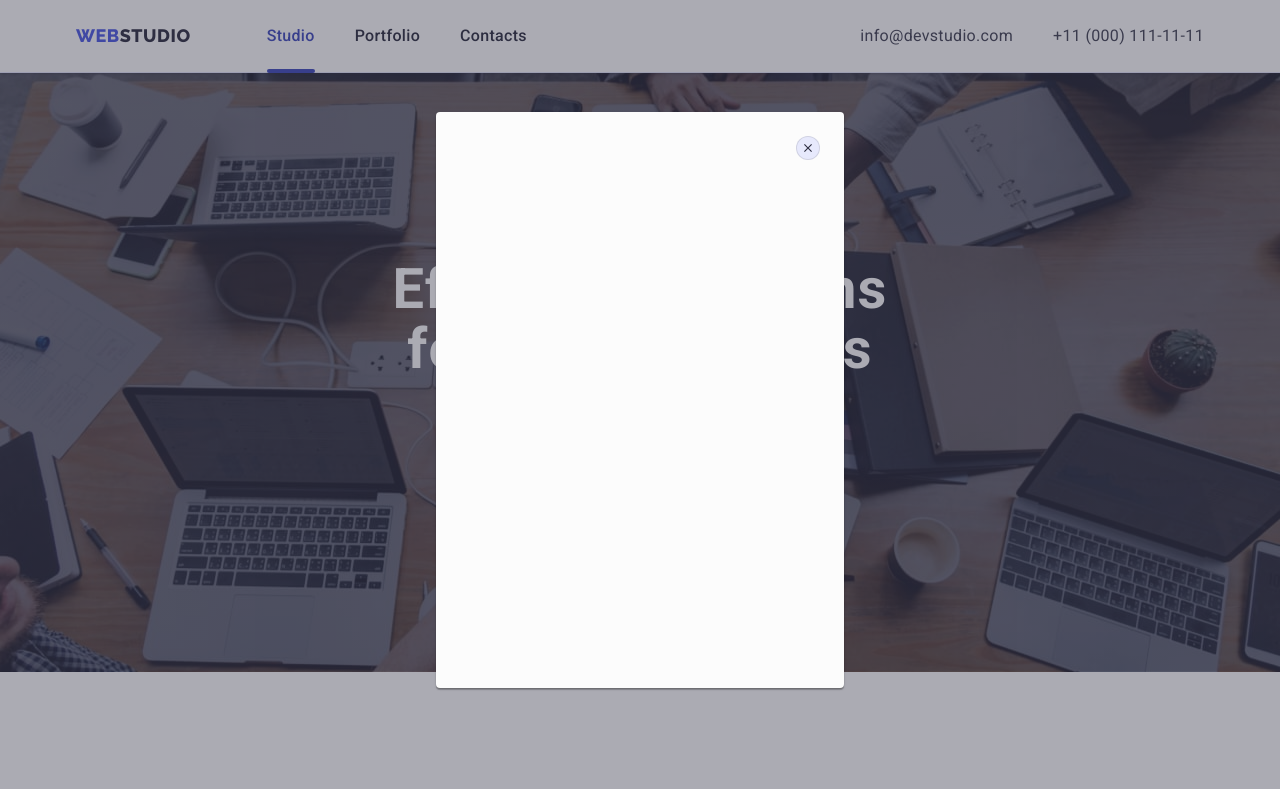
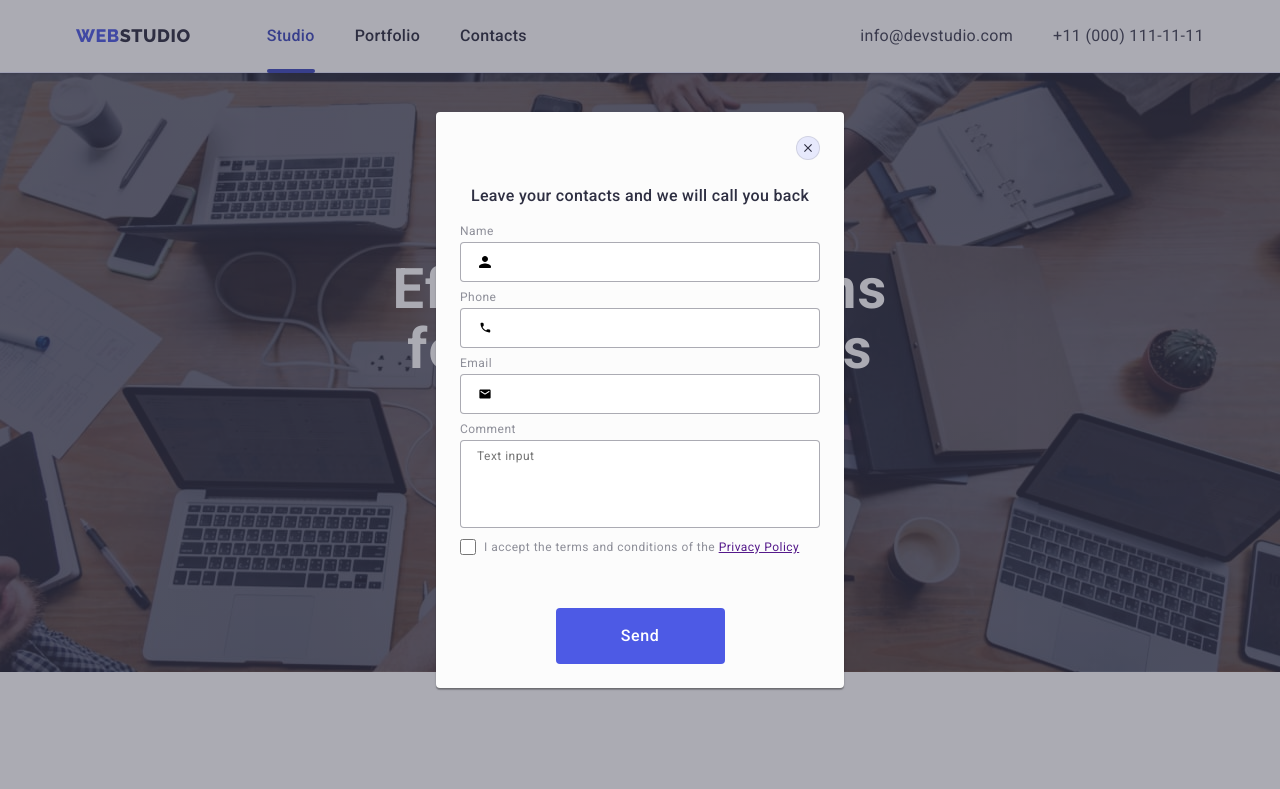
Before and after one commit to Yevhen-L/goit-markup-hw-06, a plain HTML site: page index.html in a window 1280 px wide. Both pictures are taken after a click on the button "Order Service". Shown: the top 789 px of the page. Drawn offline with nearby package versions, Linux system fonts and the light colour scheme.

Commit message:
add form in modal window

```diff
--- a/css/styles.css
+++ b/css/styles.css
@@ -836,3 +836,122 @@ button {
   visibility: hidden;
   pointer-events: 0;
 }
+
+/**
+  |============================
+  | FORMs MODAL WINDOW
+  |============================
+*/
+
+.title-modal {
+  font-family: "Roboto";
+  font-style: normal;
+  font-weight: 500;
+  font-size: 16px;
+  line-height: 24px;
+  text-align: center;
+  letter-spacing: 0.02em;
+  color: var(--brand-color-navy);
+  margin-top: 24px;
+}
+.modal-form {
+  display: flex;
+  justify-content: start;
+  flex-direction: column;
+  gap: 8px;
+  font-family: "Roboto";
+  font-style: normal;
+  font-weight: 400;
+  font-size: 12px;
+  margin-top: 16px;
+  line-height: 14px;
+  letter-spacing: 0.04em;
+  color: var(--brand-color-light-slate);
+  position: relative;
+  width: 360px;
+  height: 336px;
+  top: 0;
+  left: 0;
+}
+.user-name {
+  width: 360px;
+  height: 40px;
+  font-size: 12px;
+  margin-top: 4px;
+  padding-left: 38px;
+  pointer-events: none;
+  border: 1px solid rgba(46, 47, 66, 0.4);
+  border-radius: 4px;
+  color: var(--brand-color-navy);
+}
+
+.user-phone {
+  width: 360px;
+  height: 40px;
+  font-size: 12px;
+  margin-top: 4px;
+  padding-left: 38px;
+  border: 1px solid rgba(46, 47, 66, 0.4);
+  border-radius: 4px;
+  color: var(--brand-color-navy);
+}
+.user-email {
+  width: 360px;
+  height: 40px;
+  font-size: 12px;
+  margin-top: 4px;
+  padding-left: 38px;
+  border: 1px solid rgba(46, 47, 66, 0.4);
+  border-radius: 4px;
+  color: var(--brand-color-navy);
+}
+.user-comment {
+  width: 360px;
+  margin-top: 4px;
+  padding: 8px 16px;
+  resize: none;
+  border: 1px solid rgba(46, 47, 66, 0.4);
+  border-radius: 4px;
+  font-family: "Roboto";
+  font-style: normal;
+  font-weight: 400;
+  font-size: 12px;
+  line-height: 14px;
+  letter-spacing: 0.04em;
+  color: var(--brand-color-navy);
+}
+
+.user-checkbox {
+  width: 16px;
+  height: 16px;
+  line-height: 14px;
+  letter-spacing: 0.04em;
+  color: var(--brand-color-light-slate);
+  margin: 0 8px 0 0;
+}
+
+.label-title-chek {
+  display: flex;
+  align-items: center;
+  /* border: 1px solid rgba(46, 47, 66, 0.4); */
+  border-radius: 2px;
+}
+
+.privacy-policy {
+  line-height: 14px;
+  letter-spacing: 0.04em;
+  color: var(--brand-color-iris);
+  flex: none;
+  order: 1;
+}
+.label-title {
+}
+.form-text {
+  position: relative;
+}
+
+.modal-icon-input {
+  position: absolute;
+  left: 16px;
+  bottom: 11px;
+}
--- a/index.html
+++ b/index.html
@@ -67,6 +67,77 @@
               <use href="./images/icons.svg#icon-close-black-cross"></use>
             </svg>
           </button>
+
+
+          <h4 class="title-modal">Leave your contacts and we will call you back</h4>
+
+          <form name="signup_form" autocomplete="off" novalidate>
+
+            <div class="modal-form">
+
+              <label class="form-text">
+                <span class="label-title">Name</span>
+                <input class="user-name" type="text" name="user_name" required="on" />
+
+                <svg class="modal-icon-input" width="18" height="18">
+                  <use href="./images/icons.svg#icon-icon-person"></use>
+                </svg>
+
+              </label>
+
+              <label class="form-text">
+                <span class="label-title">Phone</span>
+                <input class="user-phone" type="tel" name="user_phone" />
+
+                <svg class="modal-icon-input" width="18" height="18">
+                  <use href="./images/icons.svg#icon-icon-phone"></use>
+                </svg>
+
+
+              </label>
+
+              <label class="form-text">
+                <span class="label-title">Email</span>
+                <input class="user-email" type="email" name="user_email" />
+
+                <svg class="modal-icon-input" width="18" height="18">
+                  <use href="./images/icons.svg#icon-icon-email"></use>
+                </svg>
+
+
+              </label>
+
+              <label class="form-text">
+                <span class="label-title">Comment</span>
+                <textarea class="user-comment" name="user_comment" rows="5" placeholder="Text input"></textarea>
+              </label>
+
+              <label class="label-title-chek">
+                <input class="user-checkbox" type="checkbox" name="user_checkbox" value="reading" />
+                I accept the terms and conditions of the&nbsp
+                <span class="link privacy-policy"><a href="">Privacy Policy</a></span>
+              </label>
+
+            </div>
+
+            <button type="submit" class="btn-hero">Send</button>
+
+
+
+
+
+          </form>
+
+
+
+
+
+
+
+
+
+
+
         </div>
       </div>
     </section>
```
